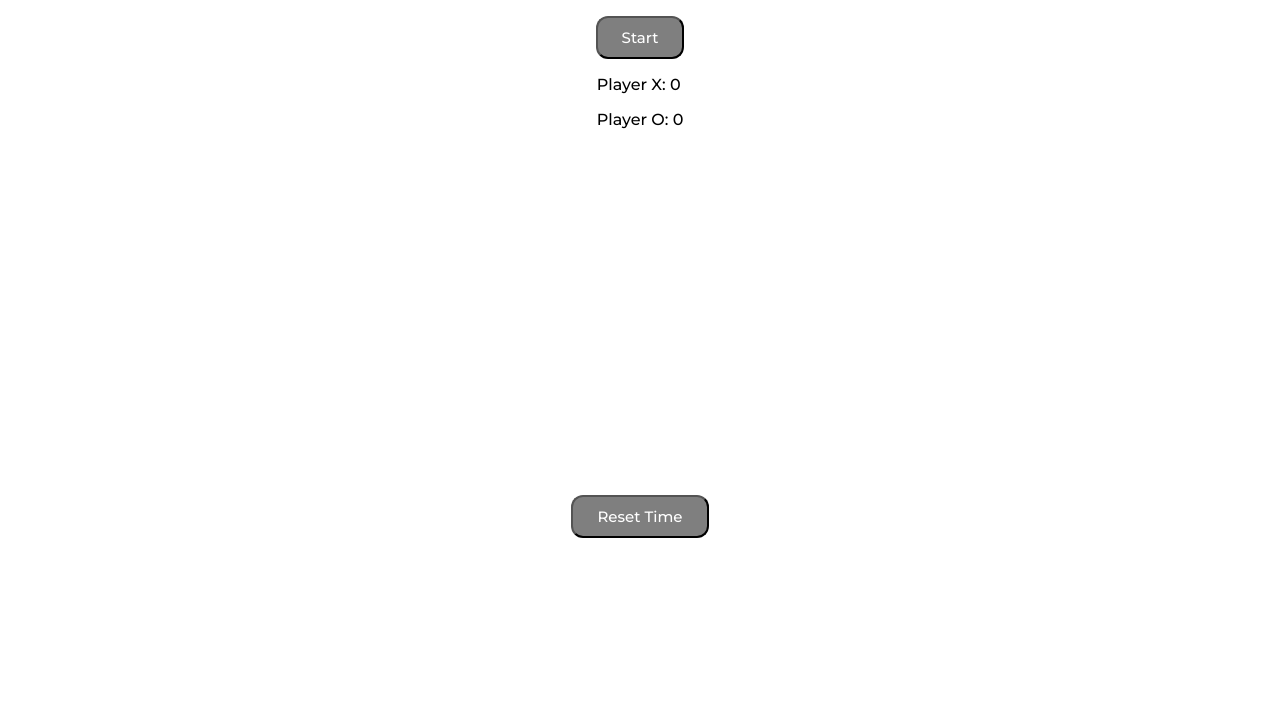
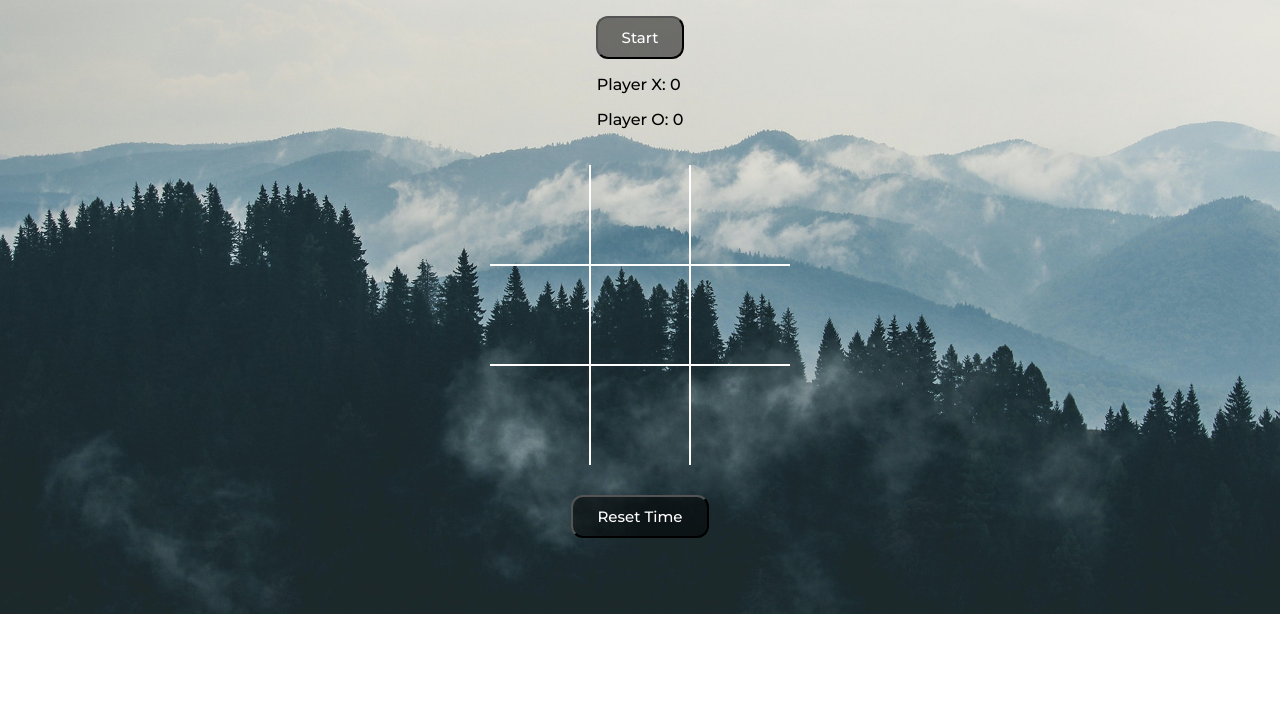
Before and after one commit to daniellenasc/tic-tac-toe, a plain HTML site: page index.html in a window 1280 px wide. Shown: the part 86-800 px from the top of the page. Drawn offline with Linux system fonts and the light colour scheme.

Commit message:
add image background

```diff
--- a/index.html
+++ b/index.html
@@ -19,6 +19,7 @@
 <!-- CABEÇALHO -->
     <header>
         <h1>Tic Tac Toe</h1>
+        <img src="./images/montains.jpg" alt="montains" class="background" />
     </header>
 
 <!-- PLACAR E CRONÔMETRO -->
--- a/styles/styles.css
+++ b/styles/styles.css
@@ -14,10 +14,10 @@
 body {
     margin: 0;
     font-family: 'Montserrat', sans-serif;
-    background-image: url("./images/montains.jpg");
+   /*  background-image: url("./images/montains.jpg");
     background-position: 0 0;
     background-repeat: no-repeat;
-    background-size: cover;
+    background-size: cover; */
 }
 
 header {
@@ -26,6 +26,16 @@ header {
     height: auto;
     text-align: center;
     color: black;
+}
+
+.background{
+    position: absolute;
+    z-index: -1;
+    top: 0;
+    left: 0;
+    object-fit: cover;
+    width: 100%;
+    height: 700px;
 }
 
 .info {
```
